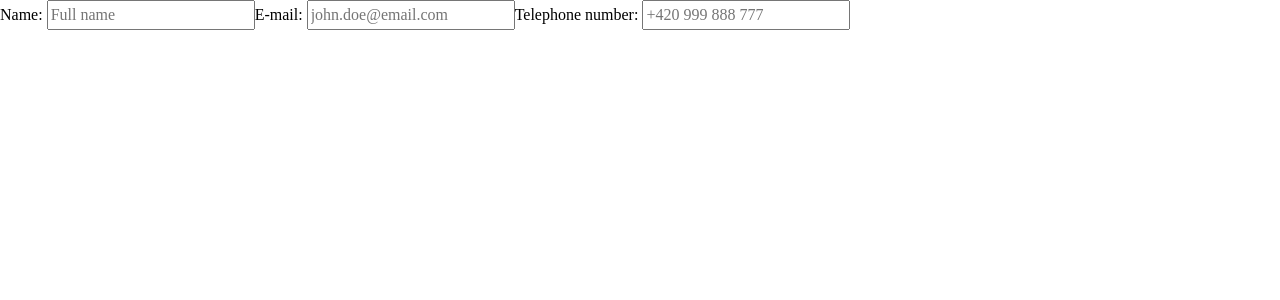
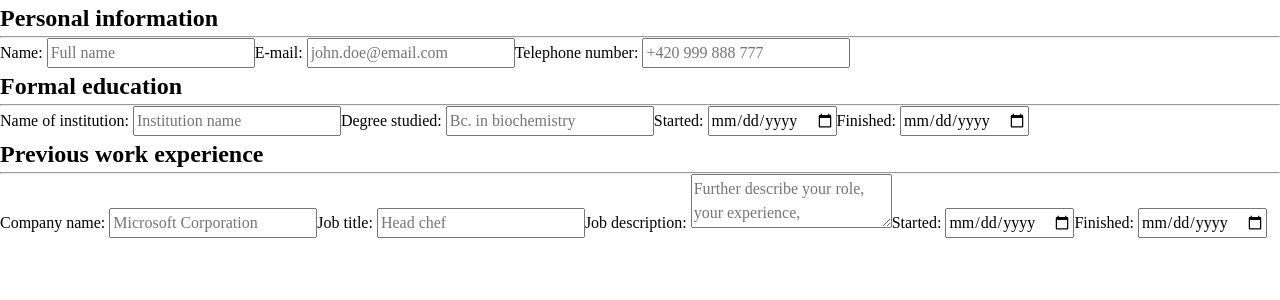
Before and after one commit to VDeml/CV-Application, a React (Vite) app: page / in a window 1280 px wide. Shown: the top 300 px of the page. Built offline with nearby package versions, Linux system fonts and the light colour scheme.

Commit message:
Add perliminary forms

```diff
--- a/src/App.jsx
+++ b/src/App.jsx
@@ -1,7 +1,7 @@
 import { useState } from 'react'
 import './App.css'
 
-function CustomInput({ label, placeholder, inputType, inputId}) {
+function CustomInput({ label, placeholder, inputType, name}) {
   const [inputText, setInputText] = useState('');
 
   function handleInputChange(e) {
@@ -10,8 +10,8 @@ function CustomInput({ label, placeholder, inputType, inputId}) {
   return (
     <label>
       {label}
-      <input placeholder={placeholder} type={inputType} id={inputId}
-        onChange={handleInputChange}
+      <input placeholder={placeholder} type={inputType} name={name}
+        onChange={handleInputChange} value={inputText}
       ></input>
     </label>
   )
@@ -23,22 +23,44 @@ function CustomInput({ label, placeholder, inputType, inputId}) {
 function PersonalInfo() {
   return (
     <div className="inputForm">
-      <CustomInput label="Name: " placeholder="Full name" inputType="text" inputId="name"/>
-      <CustomInput label="E-mail: " placeholder="john.doe@email.com" inputType="email" inputId="email"/>
-      <CustomInput label="Telephone number: " placeholder="+420 999 888 777" inputType="tel" inputId="tel"/>
-
-
-
+      <h2>Personal information</h2>
+      <hr/>
+      <CustomInput label="Name: " placeholder="Full name" inputType="text" name="personName"/>
+      <CustomInput label="E-mail: " placeholder="john.doe@email.com" inputType="email" name="email"/>
+      <CustomInput label="Telephone number: " placeholder="+420 999 888 777" inputType="tel" name="tel"/>
     </div>
 
   )
-}
+};
 
 function Education() {
   return (
     <div className="inputForm">
+      <h2>Formal education</h2>
+      <hr/>
+      <CustomInput label="Name of institution: " placeholder="Institution name" inputType="text" name="institutionName"/>
+      <CustomInput label="Degree studied: " placeholder="Bc. in biochemistry" inputType="text" name="degree"/>
+      <CustomInput label="Started: " placeholder="dd-mm-yyyy" inputType="date" name="studiedFrom"/>
+      <CustomInput label="Finished: " placeholder="dd-mm-yyyy" inputType="date" name="studiedTo"/>
 
     </div>
+  )
+}
+
+function WorkExperience() {
+  return (
+    <div className="inputForm">
+      <h2>Previous work experience</h2>
+      <hr/>
+      <CustomInput label="Company name: " placeholder="Microsoft Corporation" inputType="text" name="companyName"/>
+      <CustomInput label="Job title: " placeholder="Head chef" inputType="text" name="jobTitle"/>
+      <label>Job description:{" "}
+        <textarea placeholder="Further describe your role, your experience, accomplishments" name="jobDescription"/>
+      </label>
+      <CustomInput label="Started: " placeholder="dd-mm-yyyy" inputType="date" name="studiedFrom"/>
+      <CustomInput label="Finished: " placeholder="dd-mm-yyyy" inputType="date" name="studiedTo"/>
+    </div>
+
   )
 }
 
@@ -46,7 +68,10 @@ function App() {
 
   return (
     <>
-      <PersonalInfo></PersonalInfo>
+      <PersonalInfo/>
+      <Education/>
+      <WorkExperience/>
+
     </>
   )
 }
```
